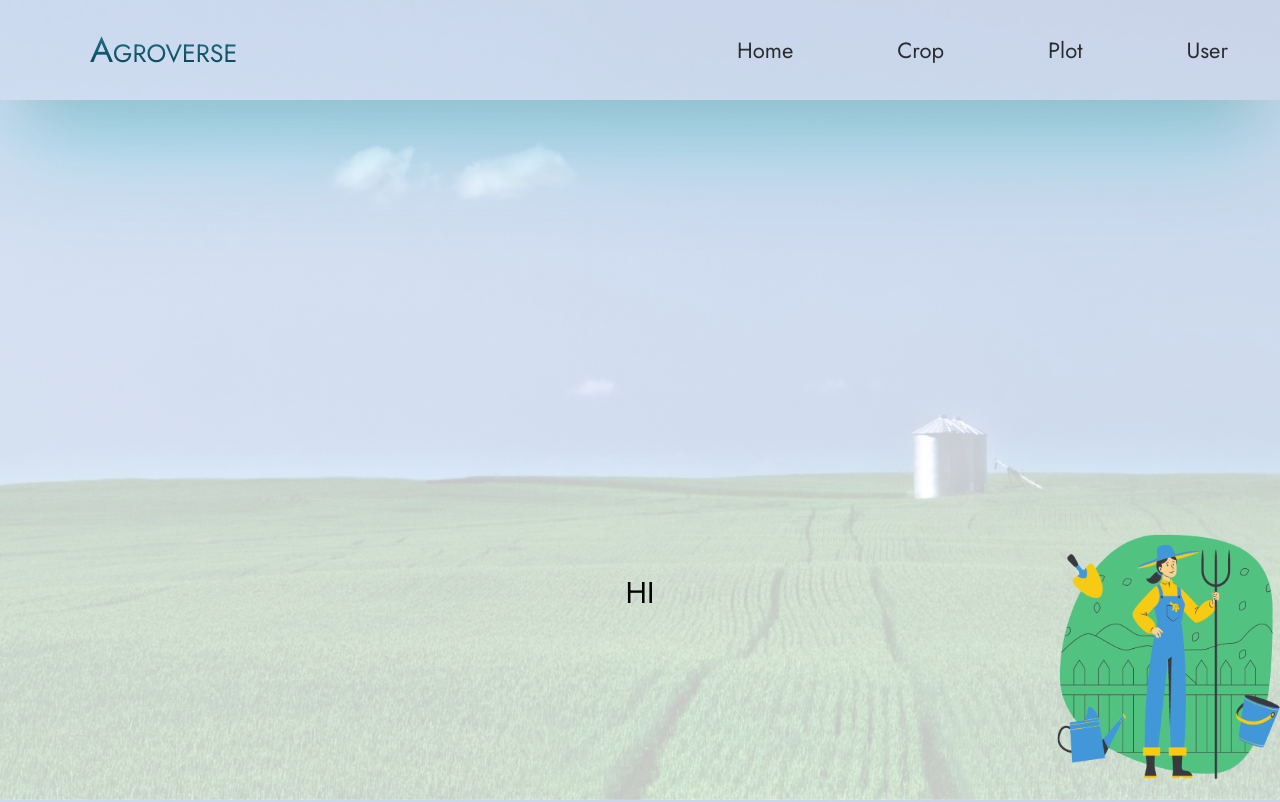
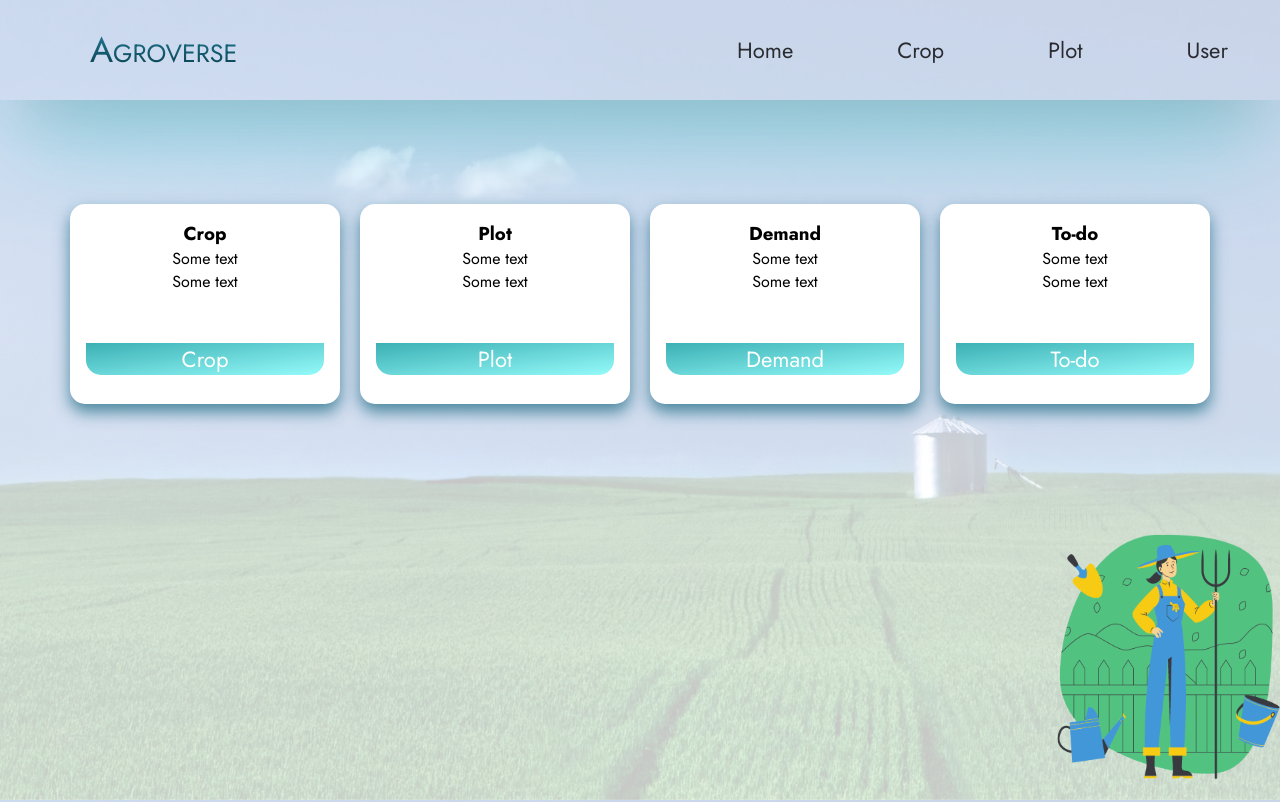
Before and after one commit to vishal898/Agroverse, a React (Create React App) app in the folder frontend/: page /home in a window 1280 px wide. Shown: the top 802 px of the page. Built offline with nearby package versions, Linux system fonts and the light colour scheme.

Commit message:
home card createed

```diff
--- /dev/null
+++ b/frontend/src/Components/HomeCard/HomeCard.css
@@ -0,0 +1,60 @@
+* {
+  box-sizing: border-box;
+}
+
+body {
+  font-family: Arial, Helvetica, sans-serif;
+}
+
+/* Float four columns side by side */
+.column {
+  float: left;
+  width: 25%;
+  padding: 0 10px;
+}
+
+/* Remove extra left and right margins, due to padding */
+.row {
+  /* margin: 0 -5px; */
+  margin: 0 60px;
+}
+
+/* Clear floats after the columns */
+.row:after {
+  content: "";
+  display: table;
+  clear: both;
+}
+
+/* Responsive columns */
+@media screen and (max-width: 600px) {
+  .column {
+    width: 100%;
+    display: block;
+    margin-bottom: 20px;
+  }
+}
+
+/* Style the counter cards */
+.card1 {
+  box-shadow: 0 4px 8px 0 rgba(0, 0, 0, 0.2);
+  padding: 16px;
+  text-align: center;
+  /* background-color: #f1f1f1; */
+  display: block;
+  box-shadow: 0 8px 16px 0 rgba(11, 95, 121, 0.685);
+  font-size: medium;
+
+  margin-top: 5%;
+  height: 200px;
+  /* width: 500px; */
+  border-radius: 15px;
+
+  background-color: rgb(255, 255, 255);
+  text-align: center;
+  font-family: arial;
+
+  /* padding-top: 20px; */
+
+  border-color: rgb(4, 49, 63);
+}
--- /dev/null
+++ b/frontend/src/Components/HomeCard/HomeCard.js
@@ -0,0 +1,46 @@
+
+import "./HomeCard.css";
+
+
+export default function OutlinedCard() {
+  return (
+    <div class="row">
+    <div class="column">
+      <div class="card1">
+        <h3>Crop</h3>
+        <p>Some text</p>
+        <p>Some text</p>
+        <p><button className="loginbutton" ><a style={{color:'white'}} href="/crop">Crop</a></button></p>
+      </div>
+    </div>
+
+    <div class="column">
+      <div class="card1">
+        <h3>Plot</h3>
+        <p>Some text</p>
+        <p>Some text</p>
+        <p><button className="loginbutton" ><a style={{color:'white'}} href="/plot">Plot</a></button></p>
+      </div>
+    </div>
+
+    <div class="column">
+      <div class="card1">
+        <h3>Demand</h3>
+        <p>Some text</p>
+        <p>Some text</p>
+        <p><button className="loginbutton" ><a style={{color:'white'}} href="/demand">Demand</a></button></p>
+      </div>
+
+    </div>
+
+    <div class="column">
+      <div class="card1">
+        <h3>To-do</h3>
+        <p>Some text</p>
+        <p>Some text</p>
+        <p><button className="loginbutton" ><a style={{color:'white'}} href="/to-do">To-do</a></button></p>
+      </div>
+    </div>
+  </div>
+  );
+}
--- a/frontend/src/pages/Home/Home.css
+++ b/frontend/src/pages/Home/Home.css
@@ -0,0 +1,3 @@
+.outlineCard {
+  display: flexbox;
+}
--- a/frontend/src/pages/Home/Home.js
+++ b/frontend/src/pages/Home/Home.js
@@ -1,15 +1,15 @@
 import Navbar from '../../Components/Navbar/Navbar';
+import OutlinedCard from '../../Components/HomeCard/HomeCard';
 // import Demo from '../../Components/Demo';
 const Home = () => {
   return (
     <>
      <Navbar/>
-    <br /><br /><br />
+    <br />
+    <OutlinedCard/>
     <section className="hero-section">
-      <br /><br /><br /><br /><br /><br/><br/>
 
-      <p>HI</p>
-      {/* <Demo></Demo> */}
+
 
     </section>
   </>
```
